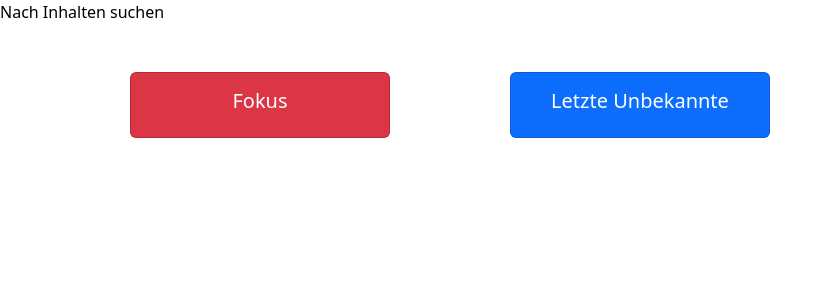
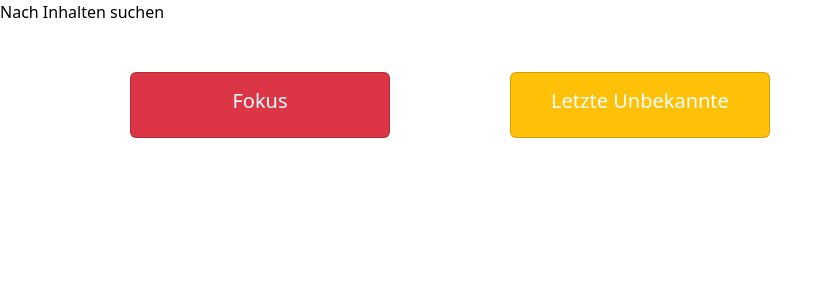
Before and after one commit to zh-mod/Black-Jack-Greek, a Flask app: page /lerne_griechisch in a window 1280 px wide. Shown: the part 77-377 px from the top of the page, without its empty margins (0-832 px from the left). Run offline with Flask 3, Linux system fonts and the light colour scheme; the visitor is signed in with stand-in values (Sample User, id 1); data that the repository does not hold is empty; some libraries are stand-ins or nearby versions.

Commit message:
"fixed chapter selection"

```diff
--- a/server.py
+++ b/server.py
@@ -547,7 +547,7 @@ def continue_unknown():
 def quiz_write_greek(chapter, type):
     if session["vocabulary"] is None:
         session["unknown"] = []
-        if type == 0:
+        if type == str(0):
             chosen_quiz = [(entry.greek, entry.german, entry.focus) for entry in db.session.execute(db.select(Voci).where(Voci.chapter == chapter)).scalars()]
         else:
             chosen_quiz = [(entry.greek, entry.german, entry.focus) for entry in db.session.execute(db.select(Voci).where(Voci.type == type)).scalars()]
--- a/templates/greek.html
+++ b/templates/greek.html
@@ -18,7 +18,7 @@
             </div>
             {% if session["unknown"] %}
                 <div class="col-lx-2 col-md-4">
-                    <div class="card bg-primary m-5">
+                    <div class="card bg-warning m-5">
                         <a href="{{ url_for('continue_unknown') }}" style="text-decoration: none; color: white">
                             <div class="card-body">
                                 <h5 class="card-title text-center">Letzte Unbekannte</h5>
```
